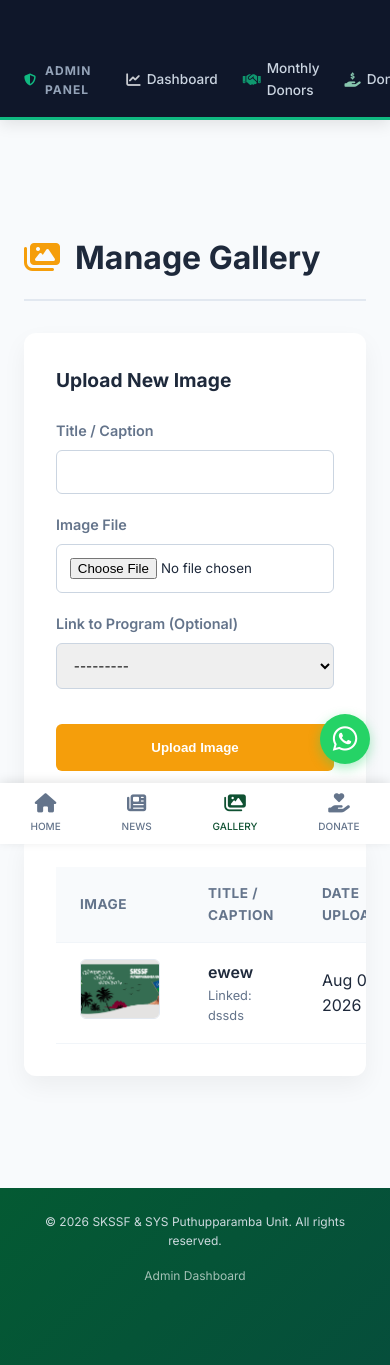
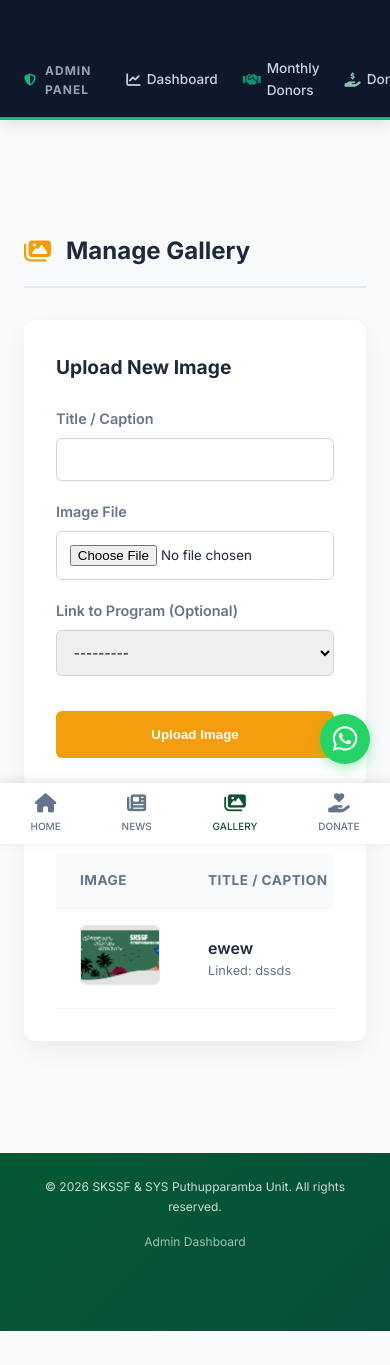
Before and after one commit to sinan-prvt/Islamic_Center, a Django app: page /manage/gallery/ in a window 390 px wide. Shown: the top 1365 px of the page. After the commit the page ends 1331 px from the top, so only its background shows below. Run offline with Django 5.2, Linux system fonts and the light colour scheme; a user stored in the database is signed in; data comes from the database, SQL or seed files in the repository; both versions use the stored data as it was after the commit.

Commit message:
Make all admin management pages responsive on mobile

```diff
--- a/templates/manage_gallery.html
+++ b/templates/manage_gallery.html
@@ -25,6 +25,21 @@
     .alert { padding: 1rem; background: #dcfce7; color: #166534; border-radius: 8px; margin-bottom: 2rem; }
 
     .gallery-img { width: 80px; height: 60px; object-fit: cover; border-radius: 6px; border: 1px solid #e2e8f0; }
+
+    @media (max-width: 768px) {
+        .layout-grid {
+            grid-template-columns: 1fr;
+        }
+        .data-table {
+            display: block;
+            width: 100%;
+            overflow-x: auto;
+            white-space: nowrap;
+        }
+        .manage-header h1 {
+            font-size: 1.5rem;
+        }
+    }
 </style>
 
 <div class="manage-section">
```
Also changed, not shown: templates/manage_donations.html (+15 -0 lines), templates/manage_expenses.html (+15 -0 lines), templates/manage_members.html (+15 -0 lines), templates/manage_programs.html (+15 -0 lines), db.sqlite3.
